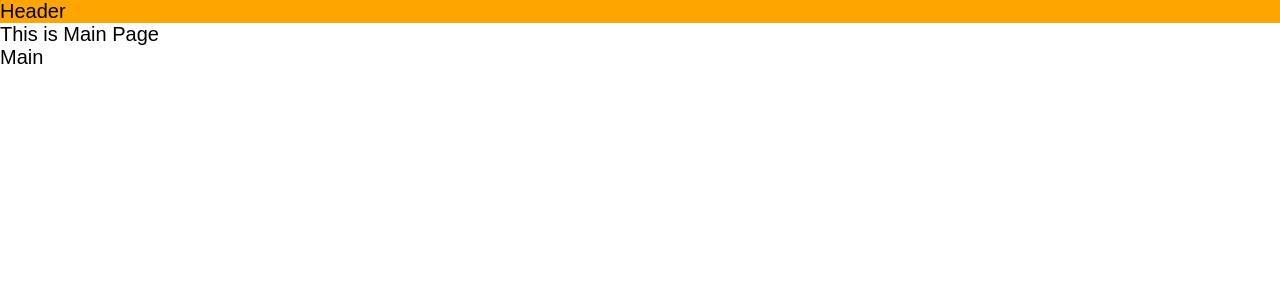
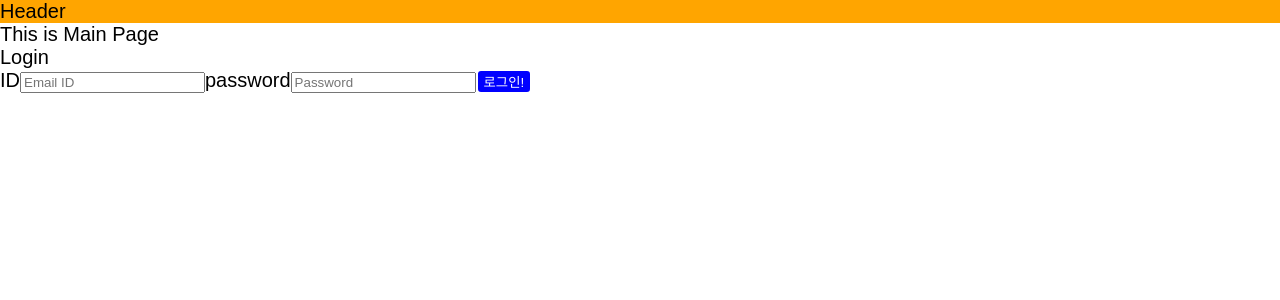
Before and after one commit to shopping-mall-Frontend/team-project, a React (Create React App) app: page / in a window 1280 px wide. Shown: the top 300 px of the page. Built offline with nearby package versions, Linux system fonts and the light colour scheme; no server answers.

Commit message:
feat: 테스트용 로그인 폼 구현

```diff
--- a/src/components/Login.js
+++ b/src/components/Login.js
@@ -0,0 +1,61 @@
+import React, { useState } from 'react';
+import styled from 'styled-components';
+import { useForm } from 'react-hook-form';
+import { signIn } from '../utils/useAPI';
+import { useNavigate } from 'react-router-dom';
+const Container = styled.div``;
+
+const LoginForm = styled.form`
+  input {
+  }
+  button {
+    border: 2px solid white;
+    border-radius: 5px;
+    background-color: blue;
+    color: white;
+  }
+`;
+const Login = (props) => {
+  const history = useNavigate();
+
+  const [loginInfo, setLoginInfo] = useState({
+    email: '',
+    password: '',
+  });
+  // react hook form 사용해보기(렌더링 비용 최소화)
+  const { register, handleSubmit } = useForm();
+  const onSubmit = async (data) => {
+    const { accessToken, user } = await signIn(data);
+    setLoginInfo(data);
+    if (!user) {
+      alert('이메일 혹은 비밀번호가 일치하지 않습니다.');
+    } else {
+      sessionStorage.setItem('accessToken', accessToken);
+      alert(`hello, ${user.displayName}!!`);
+      history('/user');
+    }
+  };
+
+  return (
+    <Container>
+      Login
+      <LoginForm onSubmit={handleSubmit(onSubmit)}>
+        ID
+        <input
+          type="email"
+          placeholder="Email ID"
+          {...register('email', { required: true })}
+        />
+        password
+        <input
+          type="password"
+          placeholder="Password"
+          {...register('password', { required: true })}
+        />
+        <button>로그인!</button>
+      </LoginForm>
+    </Container>
+  );
+};
+
+export default Login;
--- a/src/pages/MainPage.js
+++ b/src/pages/MainPage.js
@@ -1,15 +1,48 @@
 import Header from '../components/Header';
-import Main from '../components/Main';
 import styled from 'styled-components';
+import Login from '../components/Login';
+import { auth } from '../utils/useAPI';
+import { useEffect, useState } from 'react';
+import { useNavigate } from 'react-router-dom';
 
 const Container = styled.div``;
+const logoutButtonHandle = () => {
+  sessionStorage.removeItem('accessToken');
+};
 
 const MainPage = () => {
+  const history = useNavigate();
+
+  const [user, setUser] = useState(false);
+  useEffect(() => {
+    const authUser = async () => {
+      const userInfo = await auth();
+      setUser(userInfo);
+    };
+    authUser();
+
+    return;
+  }, []);
+
   return (
     <Container>
       <Header />
       This is Main Page
-      <Main />
+      {user ? (
+        <div>
+          <p> 현재 사용자: {user.displayName} </p>
+          <button
+            onClick={() => {
+              logoutButtonHandle();
+              window.location.reload();
+            }}
+          >
+            로그아웃하기
+          </button>
+        </div>
+      ) : (
+        <Login />
+      )}
     </Container>
   );
 };
--- a/src/utils/useAPI.js
+++ b/src/utils/useAPI.js
@@ -1,16 +1,18 @@
-const { API_KEY, USERNAME } = process.env;
+const { REACT_APP_API_KEY, REACT_APP_USERNAME } = process.env;
 const requestUrl = 'https://asia-northeast3-heropy-api.cloudfunctions.net/api';
 
 const headers = {
   'content-type': 'application/json',
-  apikey: API_KEY,
-  username: USERNAME,
+  apikey: REACT_APP_API_KEY,
+  username: REACT_APP_USERNAME,
 };
 
 //로그인
-export const login = async (email, password) => {
+export const signIn = async (value) => {
   try {
+    console.log(value);
     const token = sessionStorage.getItem('accessToken');
+    const { email, password } = value;
     if (token !== null) {
       headers.authorization = `Bearer ${token}`;
     }
@@ -24,10 +26,29 @@ export const login = async (email, password) => {
       }),
     });
     const json = await data.json();
-    console.log('로그인 성공!');
     console.log(json);
     return json;
   } catch (err) {
     console.log(err);
   }
 };
+
+export const auth = async () => {
+  try {
+    const token = sessionStorage.getItem('accessToken');
+    if (token !== null) {
+      headers.authorization = `Bearer ${token}`;
+      const data = await fetch(`${requestUrl}/auth/me`, {
+        method: 'POST',
+        headers,
+      });
+      const json = await data.json();
+      console.log(json);
+      return json;
+    } else {
+      return false;
+    }
+  } catch (err) {
+    console.log(err);
+  }
+};
```
